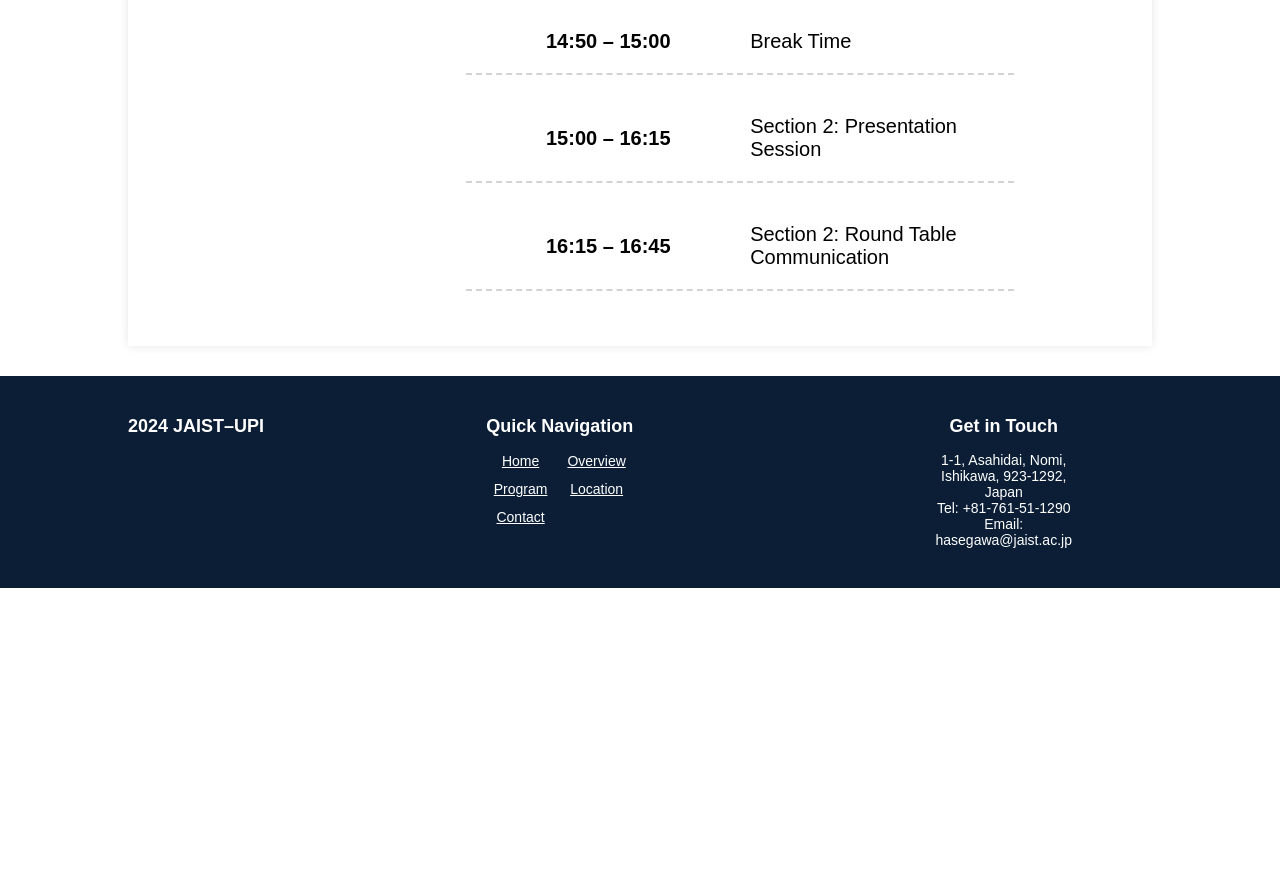
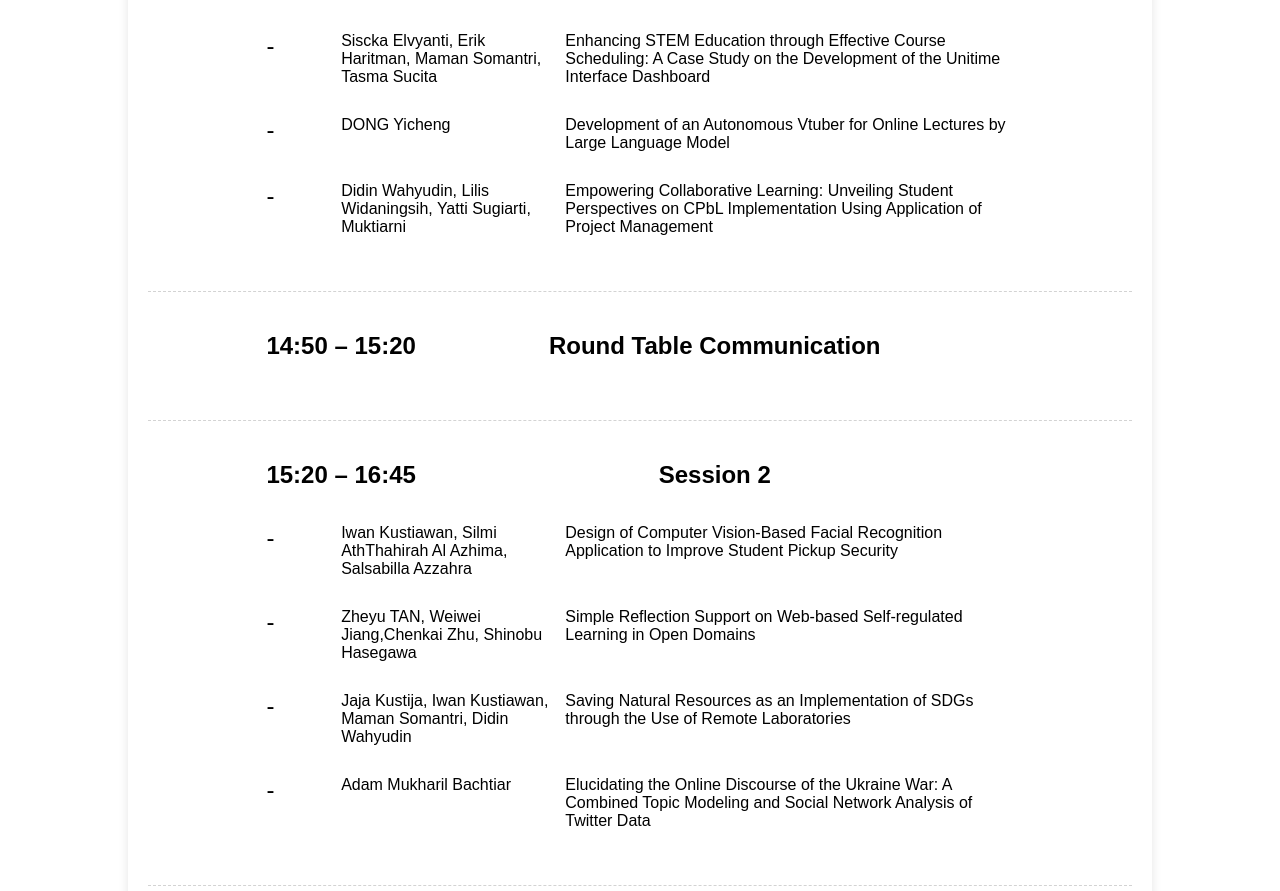
Before and after one commit to Liuxiaoting2022/JAISTUPI-webpage, a plain HTML site: page program.html in a window 1280 px wide. Shown: the part 752-1643 px from the top of the page. Before the commit the page ends 1340 px from the top, so only its background shows below. Drawn offline with Linux system fonts and the light colour scheme.

Commit message:
Update program.html

```diff
--- a/program.html
+++ b/program.html
@@ -33,24 +33,80 @@
         </div>
     </section>
 
-        <section class="schedule">
-            <div class="event">
-            <p class="time"><strong>14:50 – 10:30</strong></p>
-            <p class="description">Section 1: Presentation Session</p>
-        </div>
-        <div class="event">
-            <p class="time"><strong>14:50 – 15:00</strong></p>
-            <p class="description">Break Time</p>
-        </div>
-        <div class="event">
-            <p class="time"><strong>15:00 – 16:15</strong></p>
-            <p class="description">Section 2: Presentation Session</p>
-        </div>
-        <div class="event">
-            <p class="time"><strong>16:15 – 16:45</strong></p>
-            <p class="description">Section 2:  Round Table Communication</p>
-        </div>
+
+    <hr class="divider" /> <!-- 在第一个 section 之前添加虚线 -->
+
+            <section class="schedules">
+                <div class="section-header">
+                    <h3>13:30 – 14:50</h3>
+                    <p class="time">Session 1</p>
+                </div>
+                <table class="presentation-table">
+                    <tr>
+                        <td class="number">-</td>
+                        <td class="author">Elmo Juanara</td>
+                        <td class="title">Framework to Develop Warning System for Volcanic Tsunamis: Case of Anak Krakatau Volcano, Indonesia</td>
+                    </tr>
+                    <tr>
+                        <td class="number">-</td>
+                        <td class="author">Siscka Elvyanti, Erik Haritman, Maman Somantri, Tasma Sucita</td>
+                        <td class="title">Enhancing STEM Education through Effective Course Scheduling: A Case Study on the Development of the Unitime Interface Dashboard</td>
+                    <tr>
+                        <td class="number">-</td>
+                        <td class="author">DONG Yicheng</td>
+                        <td class="title">Development of an Autonomous Vtuber for Online Lectures by Large Language Model</td>
+                    </tr>
+                    <tr>
+                        <td class="number">-</td>
+                        <td class="author">Didin Wahyudin, Lilis Widaningsih, Yatti Sugiarti, Muktiarni</td>
+                        <td class="title">Empowering Collaborative Learning: Unveiling Student Perspectives on CPbL Implementation Using Application of Project Management</td>
+                    </tr>
+                </table>
+            </section>
+
+        <hr class="divider" /> <!-- 在第一个 section 之前添加虚线 -->
+
+        <section class="schedules">
+            <div class="section-header">
+                <h3>14:50 – 15:20</h3>
+                <p class="time">Round Table Communication</p>
+            </div>
         </section>
+
+        <hr class="divider" /> <!-- 在第一个 section 之前添加虚线 -->
+
+        <section class="schedules">
+            <div class="section-header">
+                <h3>15:20 – 16:45</h3>
+                <p class="time">Session 2</p>
+            </div>
+            <table class="presentation-table">
+                <tr>
+                    <td class="number">-</td>
+                    <td class="author"> Iwan Kustiawan, Silmi AthThahirah Al Azhima, Salsabilla Azzahra</td>
+                    <td class="title">Design of Computer Vision-Based Facial Recognition Application to Improve Student Pickup Security</td>
+                </tr>
+                <tr>
+                    <td class="number">-</td>
+                    <td class="author"> Zheyu TAN, Weiwei Jiang,Chenkai Zhu, Shinobu Hasegawa</td>
+                    <td class="title">Simple Reflection Support on Web-based Self-regulated Learning in Open Domains</td>
+                <tr>
+                    <td class="number">-</td>
+                    <td class="author">Jaja Kustija, Iwan Kustiawan, Maman Somantri, Didin Wahyudin</td>
+                    <td class="title">Saving Natural Resources as an Implementation of SDGs through the Use of Remote Laboratories
+                    </td>
+                </tr>
+                <tr>
+                    <td class="number">-</td>
+                    <td class="author">Adam Mukharil Bachtiar</td>
+                    <td class="title">Elucidating the Online Discourse of the Ukraine War: A Combined Topic Modeling and Social Network Analysis of Twitter Data</td>
+                </tr>
+            </table>
+        </section>
+        <hr class="divider" /> <!-- 在第一个 section 之前添加虚线 -->
+
+
+
     </main>
 
     <footer>
```
